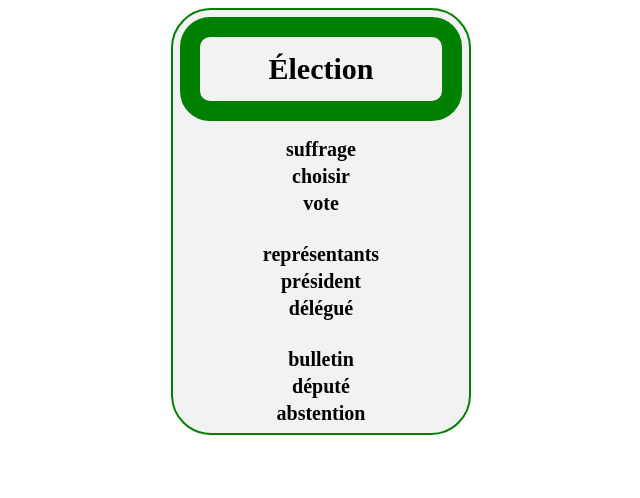
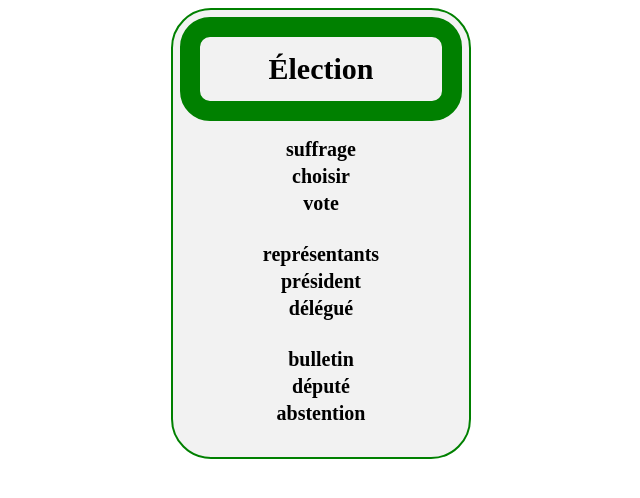
Before and after one commit to Mouvement-Constituant-Populaire/Mouvement-Constituant-Populaire.github.io, a plain HTML site: page jeux/Des-mots-Craties/carte_fixe_pour_tests.html in a window 1280 px wide. Shown: the whole page, without its empty margins (319-959 px from the left). Drawn offline with Linux system fonts and the light colour scheme.

Commit message:
Update carte_fixe_pour_tests.html

```diff
--- a/jeux/Des-mots-Craties/carte_fixe_pour_tests.html
+++ b/jeux/Des-mots-Craties/carte_fixe_pour_tests.html
@@ -51,7 +51,11 @@
 #carte_table tr:nth-child(7) td {
 	padding: 1px 1px 25px 1px;
 	}
-		</style>
+
+#carte_table tr:nth-child(10) td {
+	padding: 1px 1px 25px 1px;
+	}
+	</style>
   </head>
   <body>
 	<div id="main">
```
